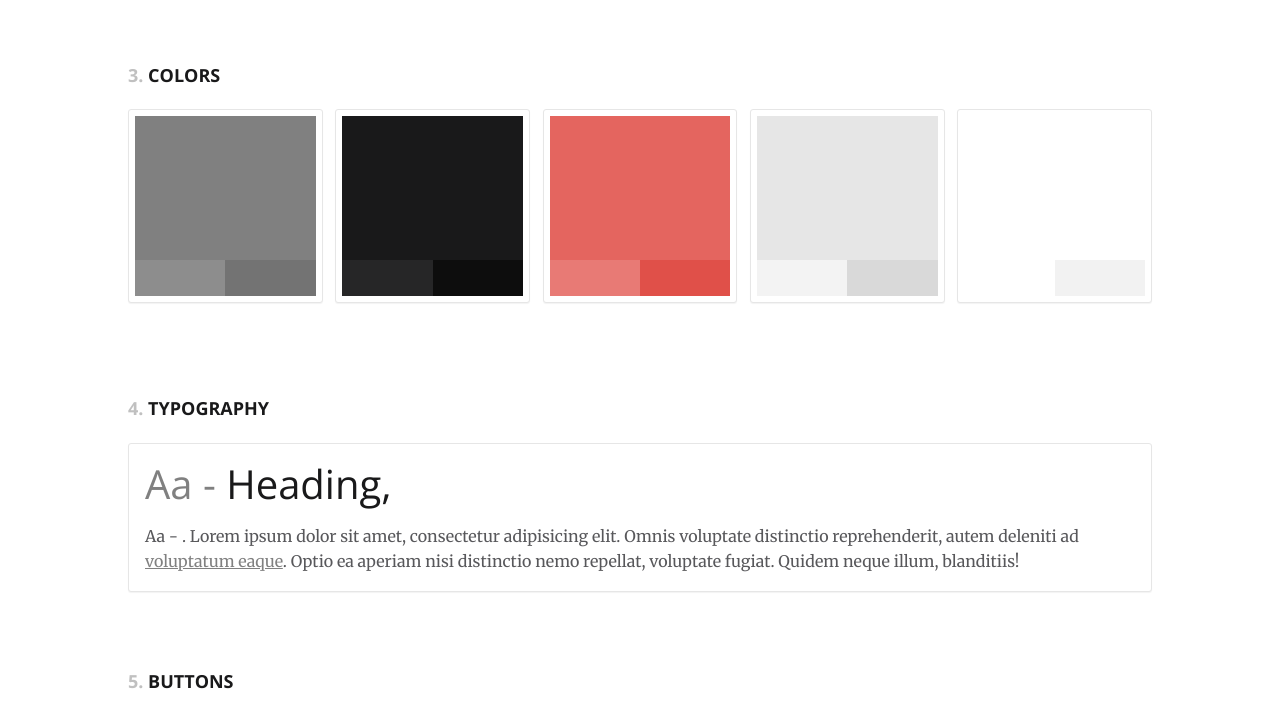
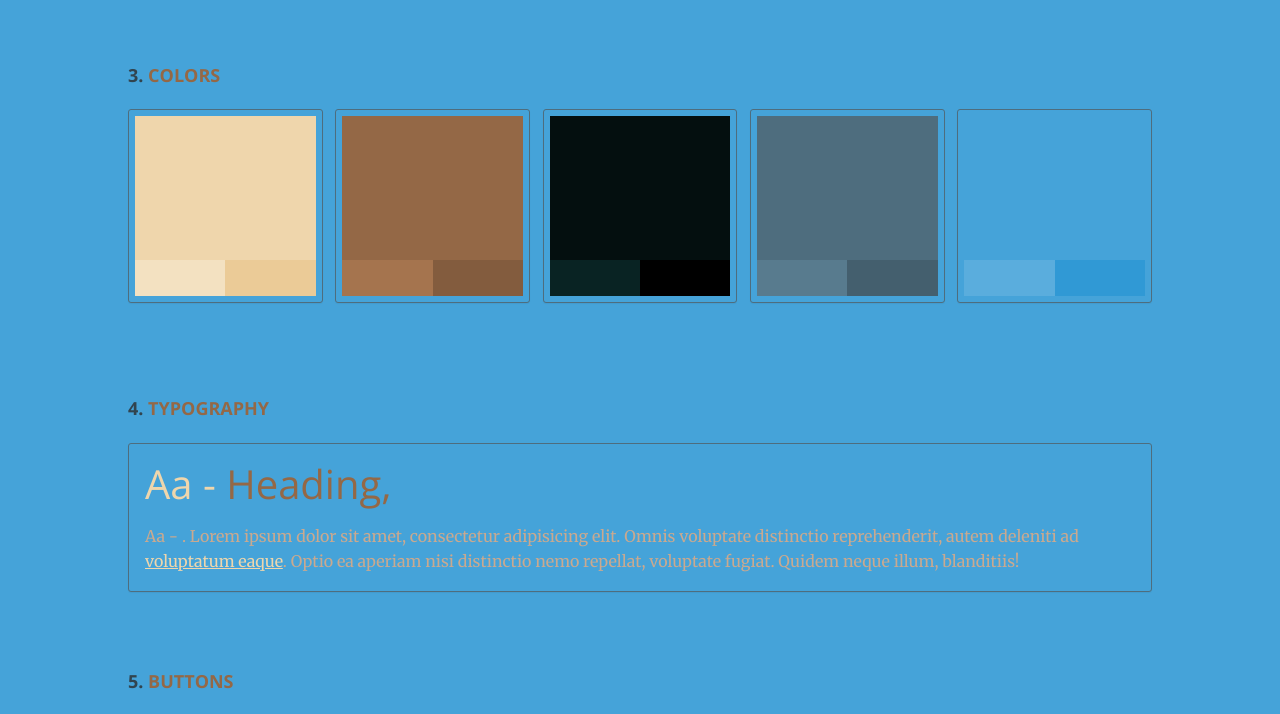
Before and after one commit to ABunderson/GroupProject331.github.io, a website built with Parcel: page style-guide-template-parcel/src/index.html in a window 1280 px wide. Shown: the part 1048-1762 px from the top of the page. Built offline with nearby package versions, Linux system fonts and the light colour scheme.

Commit message:
changed colors

```diff
--- a/style-guide-template-parcel/src/scss/style-guide.scss
+++ b/style-guide-template-parcel/src/scss/style-guide.scss
@@ -4,11 +4,11 @@
 
 // color palette - these colors will be the color swatches of the Colors section
 
-$color-1: grey; // Cornflower Blue - Action color
-$color-2: #19191a; // Dark Blue
-$color-3: #e4655f; // Red
-$color-4: #e6e6e6; // light grey
-$color-5: #ffffff; // white
+$color-1: #efd6ac; // Cornflower Blue - Action color
+$color-2: #946846; // Dark Blue
+$color-3: #040f0f; // Red
+$color-4: #4e6d7e; // light grey
+$color-5: #45a3d9; // white
 
 // additional colors
 
```
